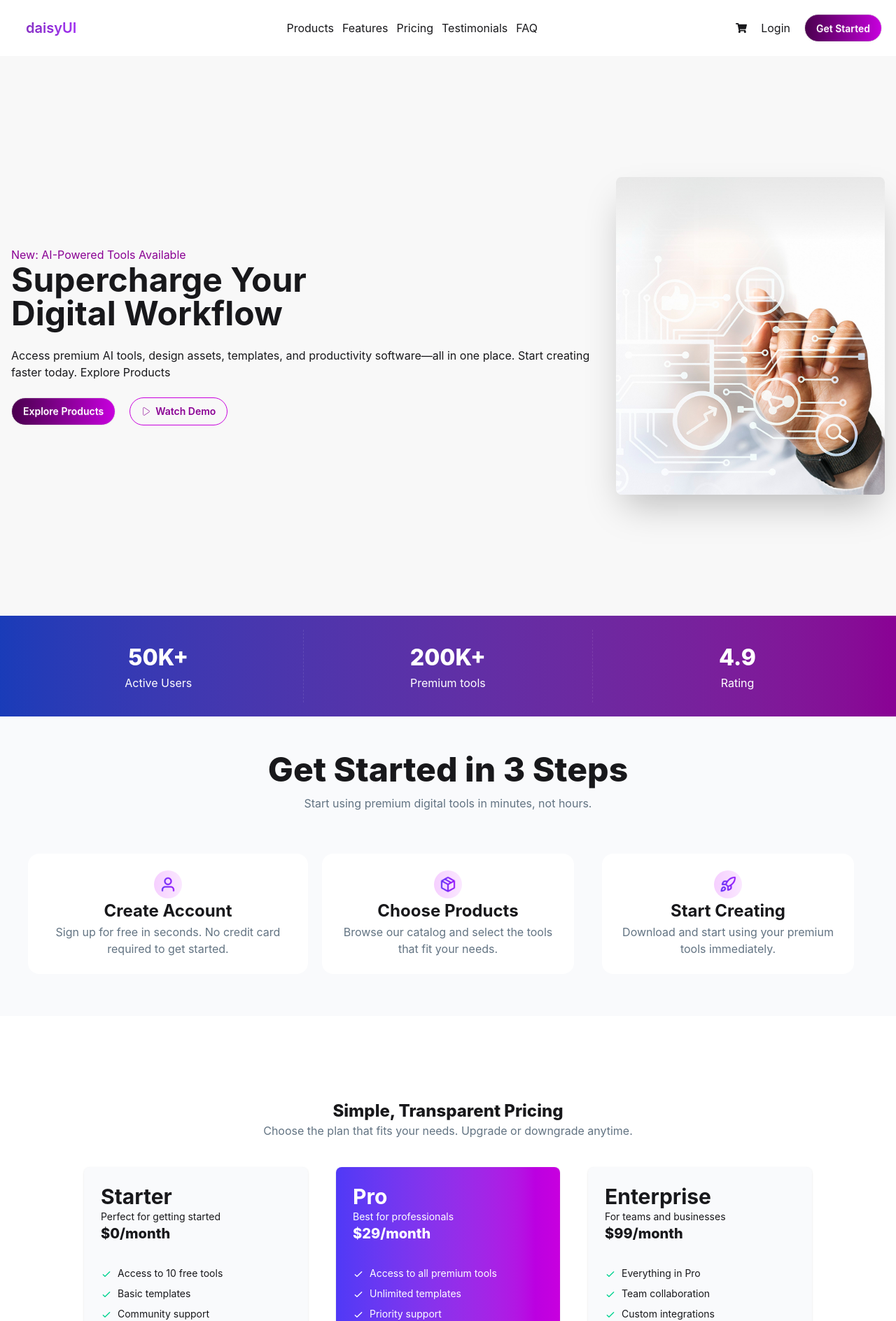
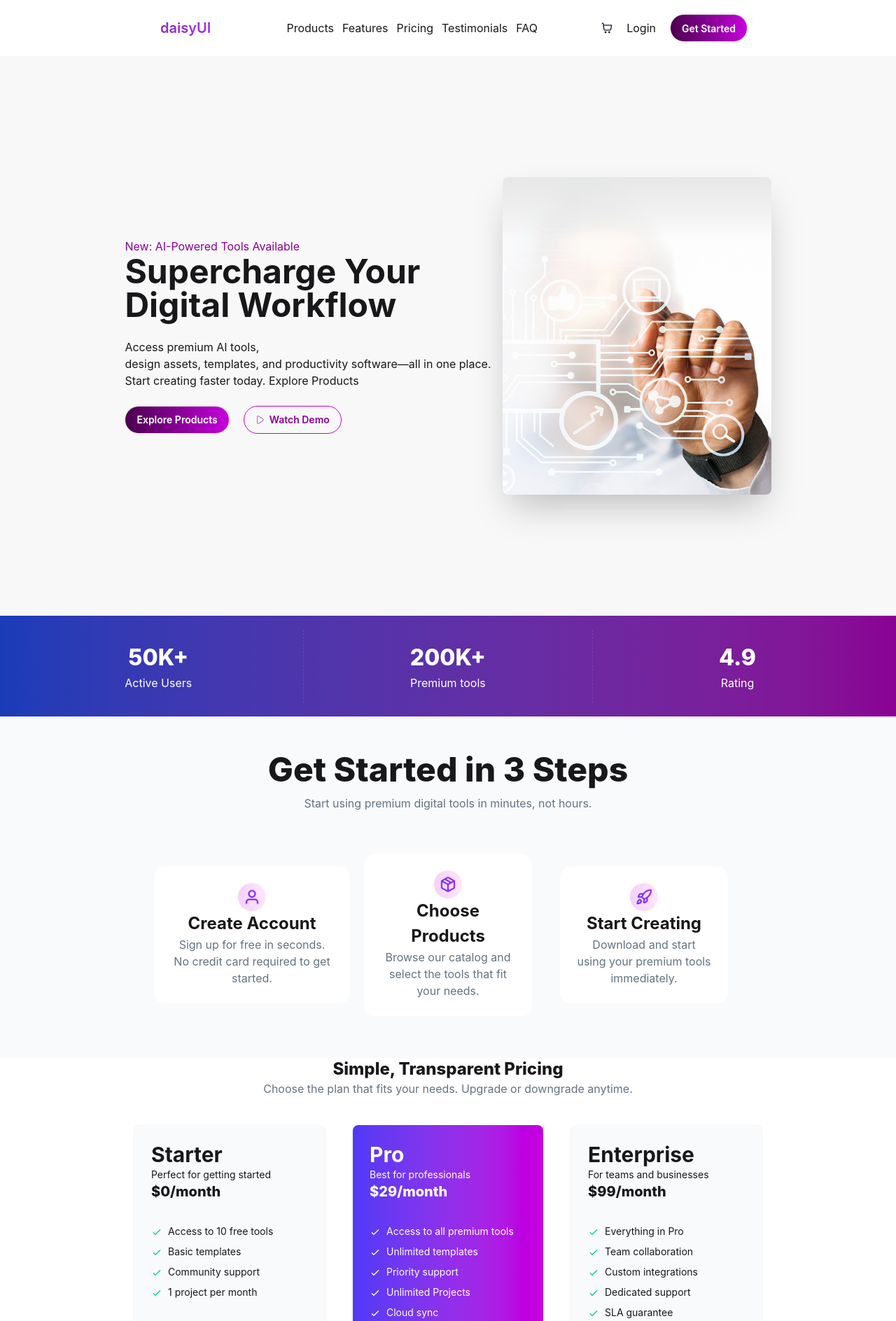
Before and after one commit to 23joy/Digi-Tools, a React (Vite) app: page / in a window 1280 px wide. Shown: the top 1888 px of the page at 70% size. Built offline with nearby package versions, Linux system fonts and the light colour scheme.

Commit message:
add a README.md file

```diff
--- a/src/App.jsx
+++ b/src/App.jsx
@@ -27,7 +27,7 @@ function App() {
 
   return (
     <>
-    <NavBar/>
+    <NavBar card={card} />
     <Banner/>
     <Stats/>
     <StartStep/>
--- a/src/Component/Banner/Banner.jsx
+++ b/src/Component/Banner/Banner.jsx
@@ -19,8 +19,8 @@ const Banner = () => {
                    Supercharge Your <br/> Digital Workflow
                 </h1>
                 <p className="py-6">
-                    Access premium AI tools, design assets, templates, and productivity
-                    software—all in one place. Start creating faster today.
+                    Access premium AI tools,<br /> design assets, templates, and productivity
+                    software—all in one place. <br /> Start creating faster today.
                     Explore Products
                 </p>
                 <div className='flex gap-5'>
--- a/src/Component/Footer/Footer.jsx
+++ b/src/Component/Footer/Footer.jsx
@@ -6,7 +6,7 @@ import { RiInstagramFill } from 'react-icons/ri';
 const Footer = () => {
     return (
     <footer  className=" bg-[#101727]">
-      <div  className="footer sm:footer-horizontal bg-[#101727] text-neutral-content grid-col-5 p-10">
+      <div  className="footer sm:footer-horizontal bg-[#101727] text-neutral-content grid-col-5 w-[70%] mx-auto pt-10">
         <nav>
           <h6 className="font-bold text-2xl">DigiTools</h6>
           <p className='text-[#FFFFFF]'>Premium digital tools for creators,<br /> professionals, and businesses. Work smarter <br /> with our suite of powerful tools.</p>
@@ -42,7 +42,7 @@ const Footer = () => {
           </div>
         </nav>
       </div>
-     <div className='flex justify-between items-center p-5 border border-t-white'>
+     <div className='flex justify-between items-center p-5 border border-t-white w-[70%] mx-auto mt-10'>
       <p className='text-white '>© 2026 Digitools. All rights reserved.</p>
       <div className='text-white flex gap-6'>
         <a href="link link-hover">Privecy Policy</a>
--- a/src/Component/MainTools/MainTools.jsx
+++ b/src/Component/MainTools/MainTools.jsx
@@ -10,7 +10,7 @@ const MainTools = ({digitoolsPromise,card,setcard}) => {
 
     return (
         <div className=''>
-            <div className='grid grid-cols-3 gap-8 container mx-auto'>
+            <div className='grid grid-cols-3 gap-8 w-[70%] mx-auto'>
              {
                 digitool.map(items=><MainToolsCard key={items.id} items={items} setcard={setcard} card={card}></MainToolsCard>)
              }
--- a/src/Component/NavBar/NavBar.jsx
+++ b/src/Component/NavBar/NavBar.jsx
@@ -1,9 +1,9 @@
 import React from 'react';
-import { FaShoppingCart } from 'react-icons/fa';
+import shoppingicon from '../../assets/products/shopping-cart.png'
 
-const NavBar = () => {
+const NavBar = ({card}) => {
     return (
-    <div className="flex justify-between bg-base-100 shadow-sm container mx-auto p-5">
+    <div className="flex justify-between bg-base-100  w-[70%] mx-auto p-5">
         <div>
             <a className="btn btn-ghost text-xl  bg-linear-to-r from-purple-800 to-purple-600 bg-clip-text text-transparent">daisyUI</a>
         </div>
@@ -15,7 +15,7 @@ const NavBar = () => {
             <a href="FAQ">FAQ</a>
         </div>
         <div className='flex gap-5 items-center'>
-            <FaShoppingCart/>
+            <img src={shoppingicon}alt="" />
             <a href="login">Login</a>
             <button className=' btn bg-linear-to-r from-fuchsia-950 to-fuchsia-600 rounded-full text-white'>Get Started</button>
         </div>
--- a/src/Component/PriceCard/PriceCard.jsx
+++ b/src/Component/PriceCard/PriceCard.jsx
@@ -2,7 +2,7 @@ import React from 'react';
 
 const PriceCard = () => {
     return (
-       <div className='container mx-auto p-30'>
+       <div className='w-[70%] mx-auto '>
         <div className='text-center mb-10'>
             <h2 className='font-extrabold text-2xl'>Simple, Transparent Pricing</h2>
             <p className='text-[#627382]'>Choose the plan that fits your needs. Upgrade or downgrade anytime.</p>
--- a/src/Component/StartStep/StartStep.jsx
+++ b/src/Component/StartStep/StartStep.jsx
@@ -5,12 +5,12 @@ import rocket from '../../assets/products/rocket.png'
 
 const StartStep = () => {
     return (
-        <div className='text-center bg-[#F9FAFC] p-10 space-y-10'>
+        <div className='text-center bg-[#F9FAFC] p-10 space-y-10 '>
             <div>
                 <h2 className='text-[48px] font-extrabold'>Get Started in 3 Steps</h2>
                 <p className='text-[#627382] text-[16px]'>Start using premium digital tools in minutes, not hours.</p>
             </div>
-            <div className='grid grid-cols-3 items-center justify-center'>
+            <div className='grid grid-cols-3 items-center justify-center w-[70%] mx-auto'>
                 <div className='p-6 bg-[#FFFFFF] shadow-[#F1F1F1] rounded-2xl'>
                     <div className='flex justify-center items-center bg-linear-to-r from-fuchsia-200 to-fuchsia-100 rounded-full h-10 w-10 p-2 mx-auto' ><img src={Account}  alt="" /></div>
                     <h2 className='text-[24px] font-bold'>Create Account</h2>
```
Also changed, not shown: 1 other file (tests, documents, lock files or other folders).
